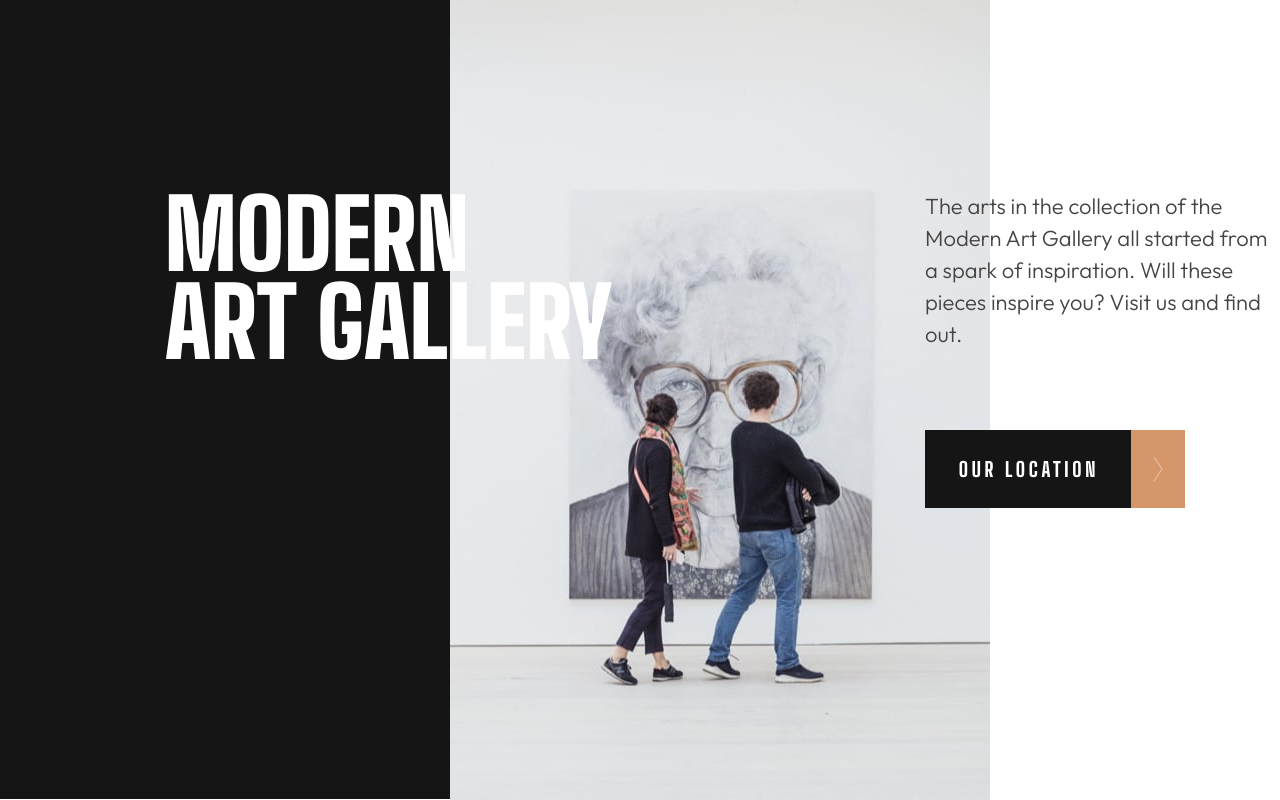
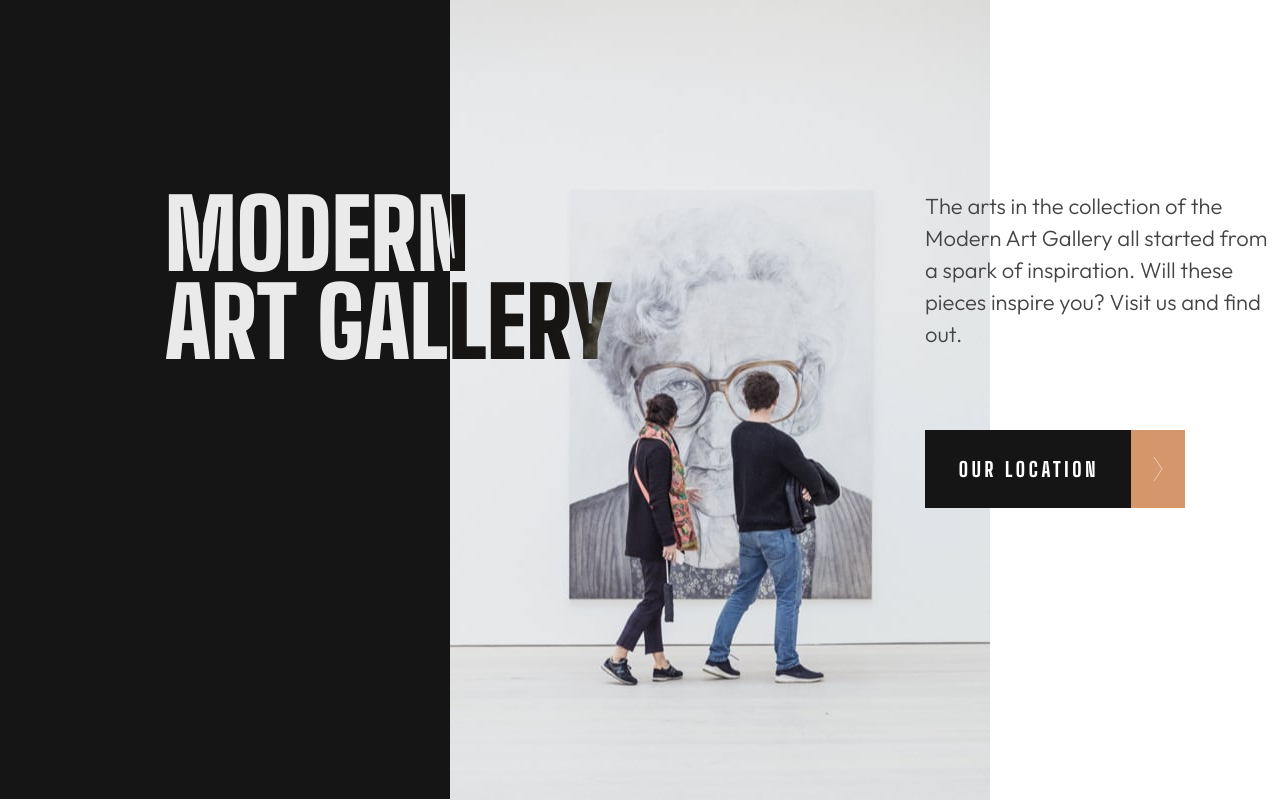
Before and after one commit to makogeboris/Art-gallery-website, a website: page index.html in a window 1280 px wide. Shown: the top 800 px of the page. Drawn offline with Linux system fonts and the light colour scheme.

Commit message:
initial commit

```diff
--- a/index.html
+++ b/index.html
@@ -52,7 +52,7 @@
             <!-- heading and paragraph container -->
             <div class="lg:flex flex-row justify-between text-left lg:mb-16">
               <h1
-                class="font-cursive font-black uppercase text-dark-black text-[60px] leading-[55px] md:text-[70px] md:leading-[65px] lg:text-[96px] lg:leading-[88px] mb-8 md:mb-12 lg:mb-0 pr-[62px] md:pr-12 lg:pr-16 md:w-[375px] lg:w-[514px] lg:mix-blend-difference"
+                class="font-cursive font-black uppercase text-dark-black text-[60px] leading-[55px] md:text-[70px] md:leading-[65px] lg:text-[96px] lg:leading-[88px] mb-8 md:mb-12 lg:mb-0 pr-[62px] md:pr-12 lg:pr-16 md:w-[375px] lg:w-[514px] mix-blend-difference"
               >
                 <span class="lg:text-[#ffffff]">Modern Art Gal</span
                 ><span class="lg:text-[#ffffff]">lery</span>
```
